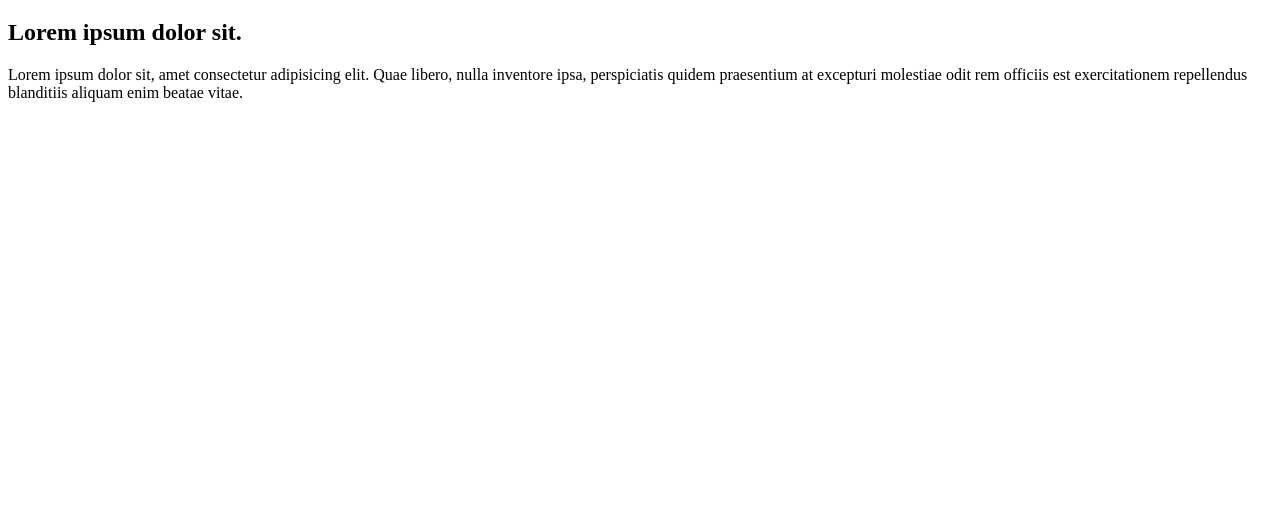
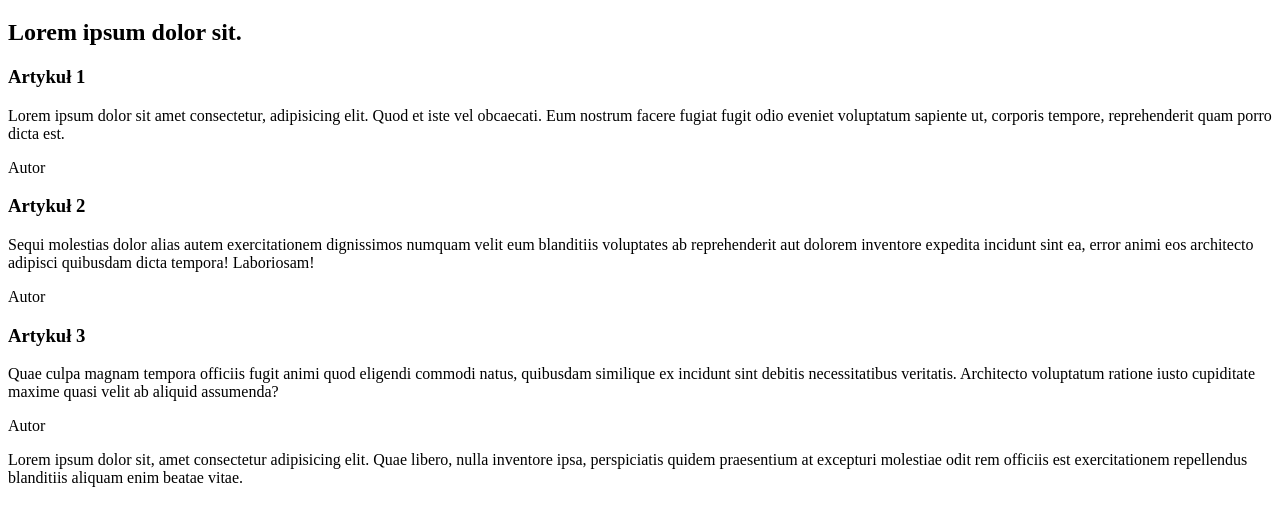
Before and after one commit to Belfer317/4igr2Test, a plain HTML site: page index.html in a window 1280 px wide. Shown: the part 61-586 px from the top of the page. Drawn offline with Linux system fonts and the light colour scheme.

Commit message:
added 3 articles

```diff
--- a/index.html
+++ b/index.html
@@ -7,6 +7,35 @@
   <body>
     <h1>Lorem ipsum dolor sit amet.</h1>
     <h2>Lorem ipsum dolor sit.</h2>
+    <div>
+      <article>
+        <header>
+          <h3>Artykuł 1</h3>
+        </header>
+        <p>Lorem ipsum dolor sit amet consectetur, adipisicing elit. Quod et iste vel obcaecati. Eum nostrum facere fugiat fugit odio eveniet voluptatum sapiente ut, corporis tempore, reprehenderit quam porro dicta est.</p>
+        <footer>
+          <p>Autor</p>
+        </footer>
+      </article>
+      <article>
+        <header>
+          <h3>Artykuł 2</h3>
+        </header>
+        <p>Sequi molestias dolor alias autem exercitationem dignissimos numquam velit eum blanditiis voluptates ab reprehenderit aut dolorem inventore expedita incidunt sint ea, error animi eos architecto adipisci quibusdam dicta tempora! Laboriosam!</p>
+        <footer>
+          <p>Autor</p>
+        </footer>
+      </article>
+      <article>
+        <header>
+          <h3>Artykuł 3</h3>
+        </header>
+        <p>Quae culpa magnam tempora officiis fugit animi quod eligendi commodi natus, quibusdam similique ex incidunt sint debitis necessitatibus veritatis. Architecto voluptatum ratione iusto cupiditate maxime quasi velit ab aliquid assumenda?</p>
+        <footer>
+          <p>Autor</p>
+        </footer>
+      </article>
+    </div>
     <p>Lorem ipsum dolor sit, amet consectetur adipisicing elit. Quae libero, nulla inventore ipsa, perspiciatis quidem praesentium at excepturi molestiae odit rem officiis est exercitationem repellendus blanditiis aliquam enim beatae vitae.</p>
   </body>
 </html>
```
